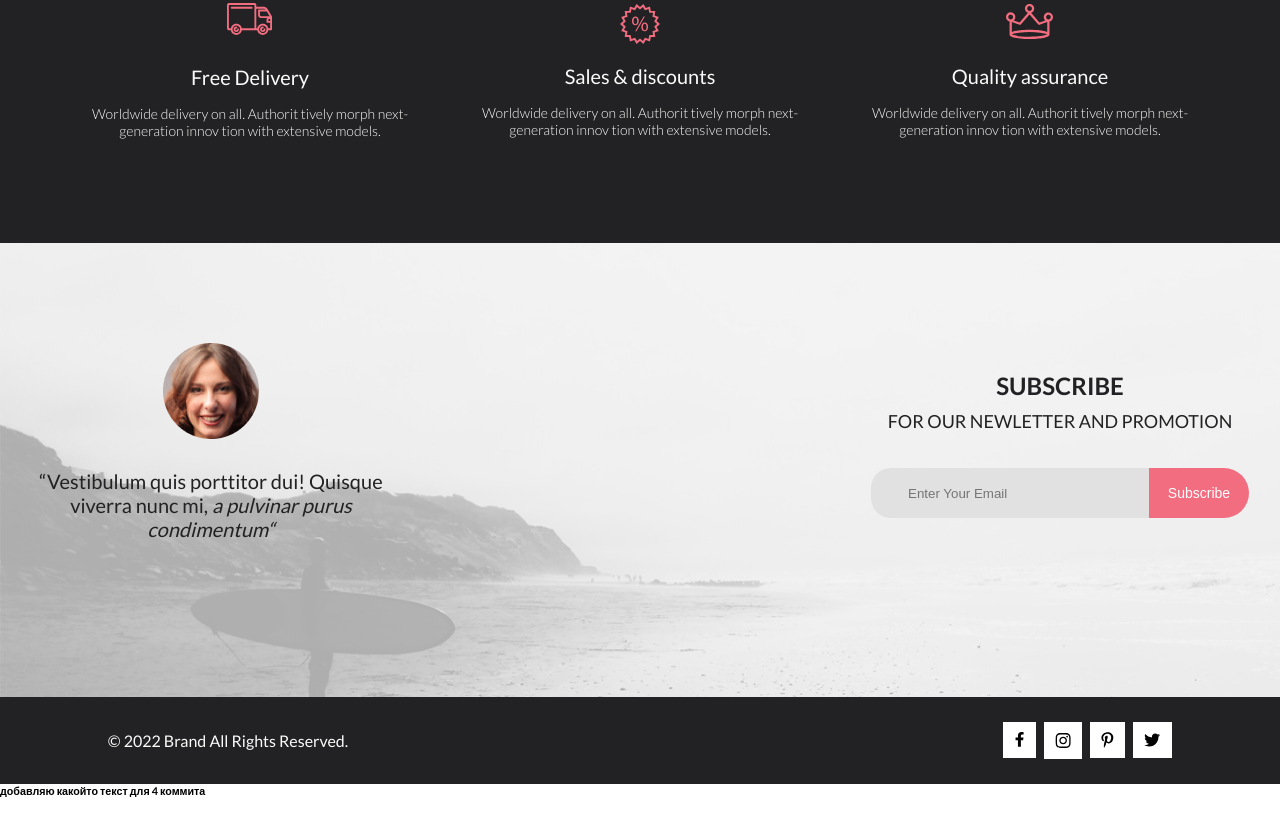
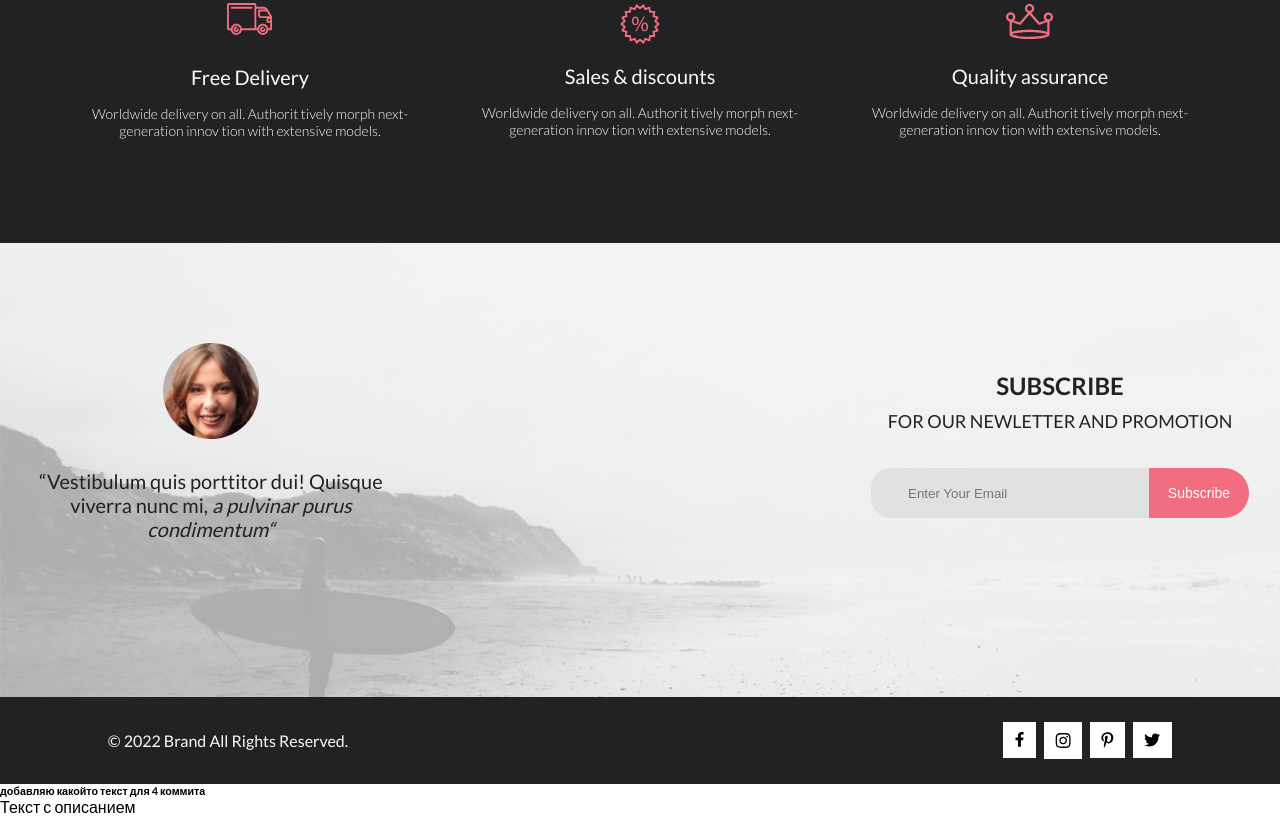
Before and after one commit to Zyberocheck/TolWebShop, a plain HTML site: page TolWebShop/index.html in a window 1280 px wide. Shown: the part 3029-3846 px from the top of the page. Drawn offline with Linux system fonts and the light colour scheme.

Commit message:
text added

```diff
--- a/TolWebShop/index.html
+++ b/TolWebShop/index.html
@@ -341,5 +341,6 @@
 
 
     <h6>добавляю какойто текст для 4 коммита</h6>
+    <p>Текст с описанием</p>
   </body>
 </html>
```
